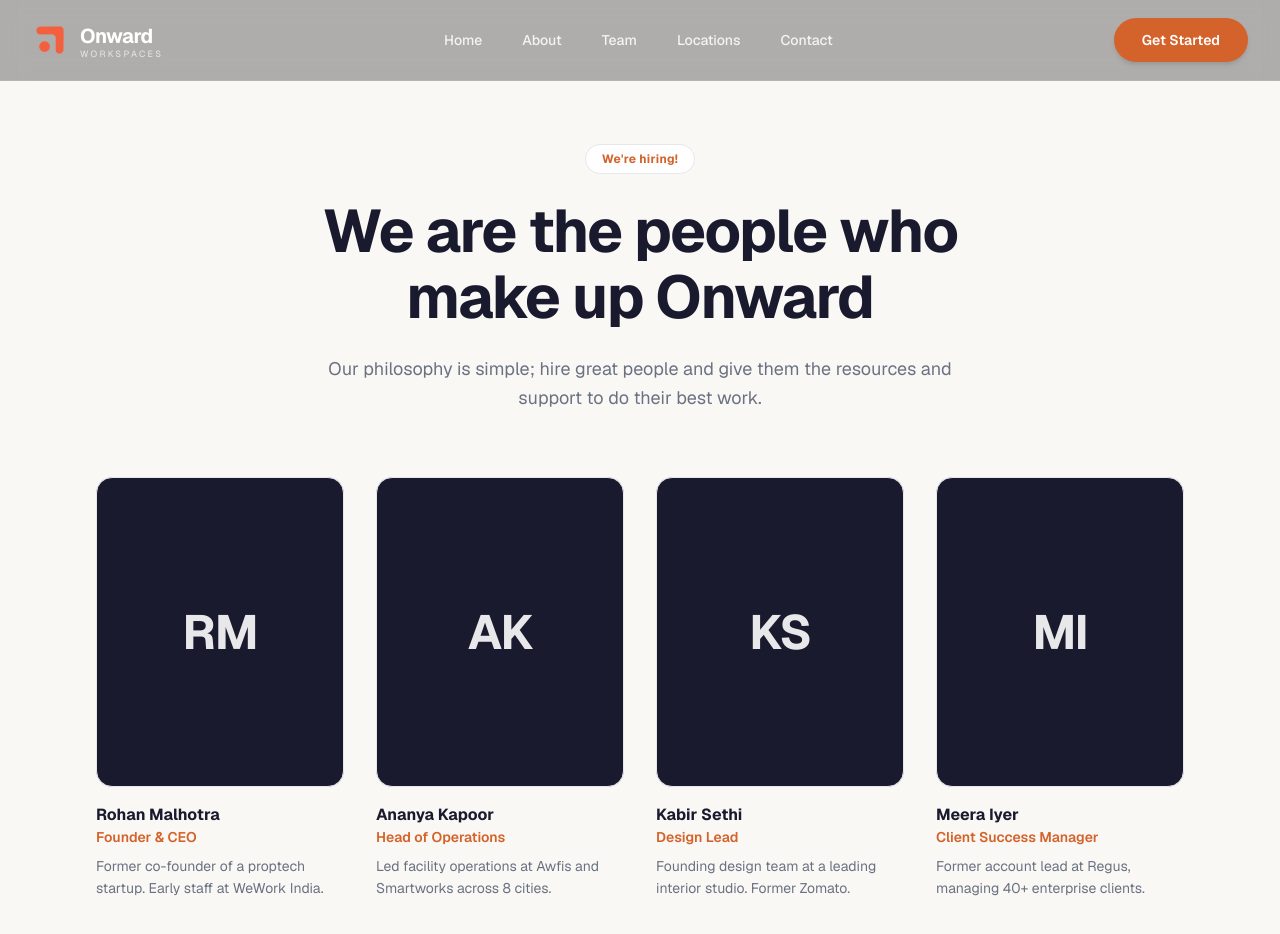
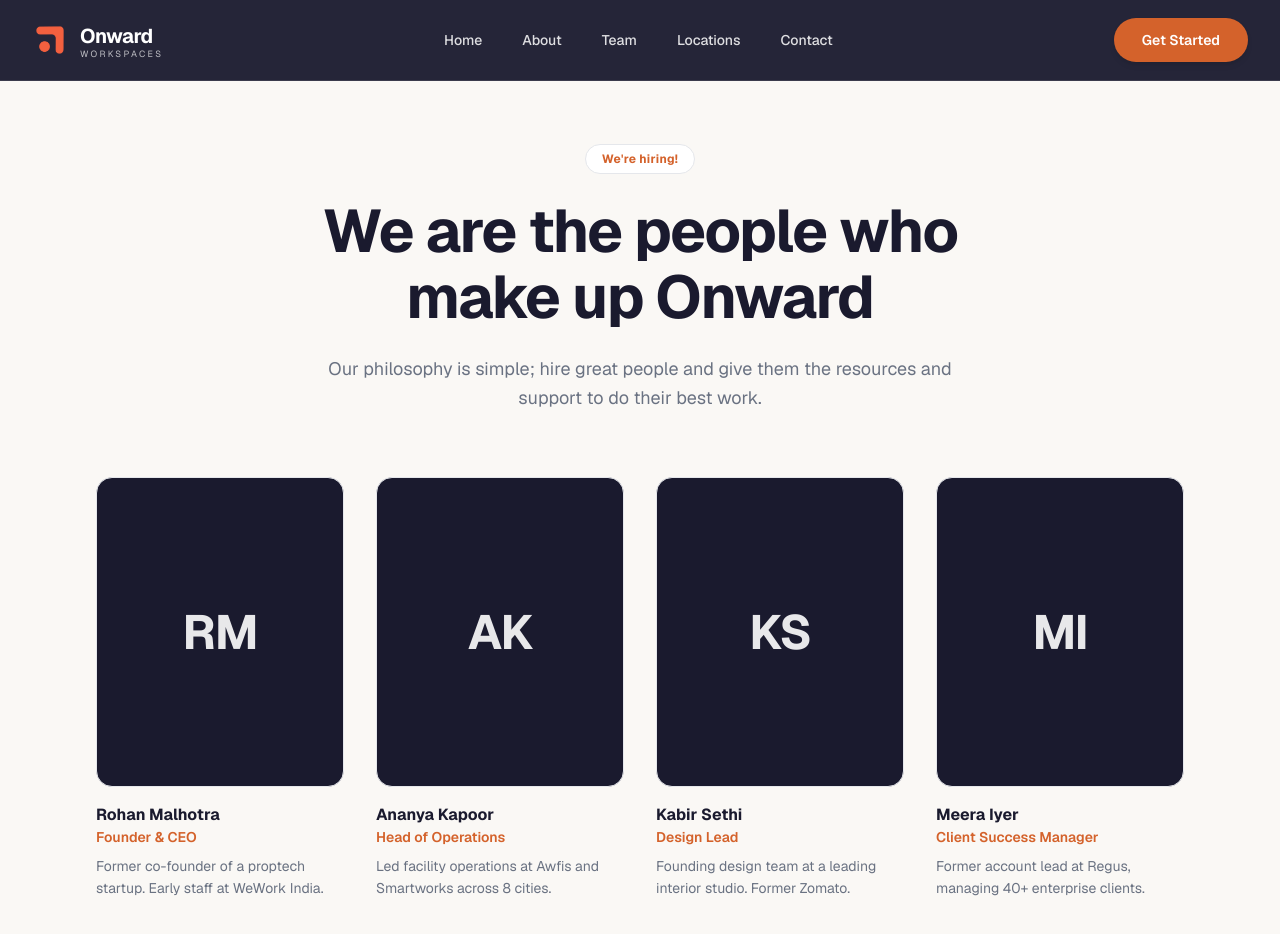
Before and after one commit to Comptech-Enterprises/onwards-website, a Next.js app: page /team in a window 1280 px wide. Shown: the top 934 px of the page. Built offline with nearby package versions, Linux system fonts and the light colour scheme.

Commit message:
fix: solid opaque scrolled header instead of 30% transparent ghosting

```diff
--- a/src/components/Header.tsx
+++ b/src/components/Header.tsx
@@ -27,7 +27,7 @@ export default function Header({ alwaysSolid = false }: { alwaysSolid?: boolean
       transition={{ duration: 0.6, ease: [0.22, 1, 0.36, 1] }}
       className={`fixed top-0 left-0 right-0 z-50 transition-all duration-500 ${
         scrolled
-          ? "bg-black/30 backdrop-blur-md border-b border-white/10"
+          ? "bg-[#1a1a2e]/95 backdrop-blur-md border-b border-white/10"
           : "bg-transparent"
       }`}
     >
```
